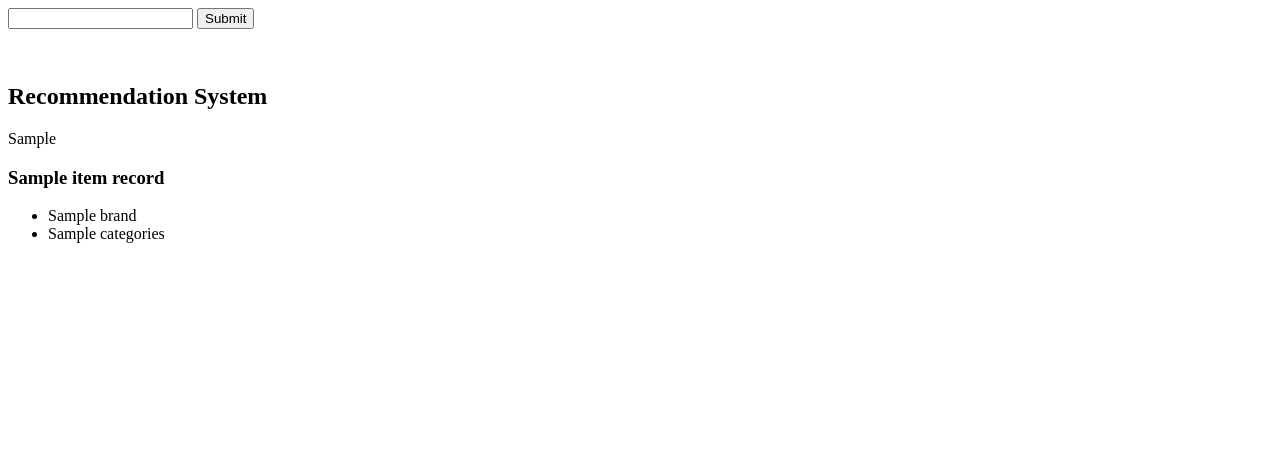
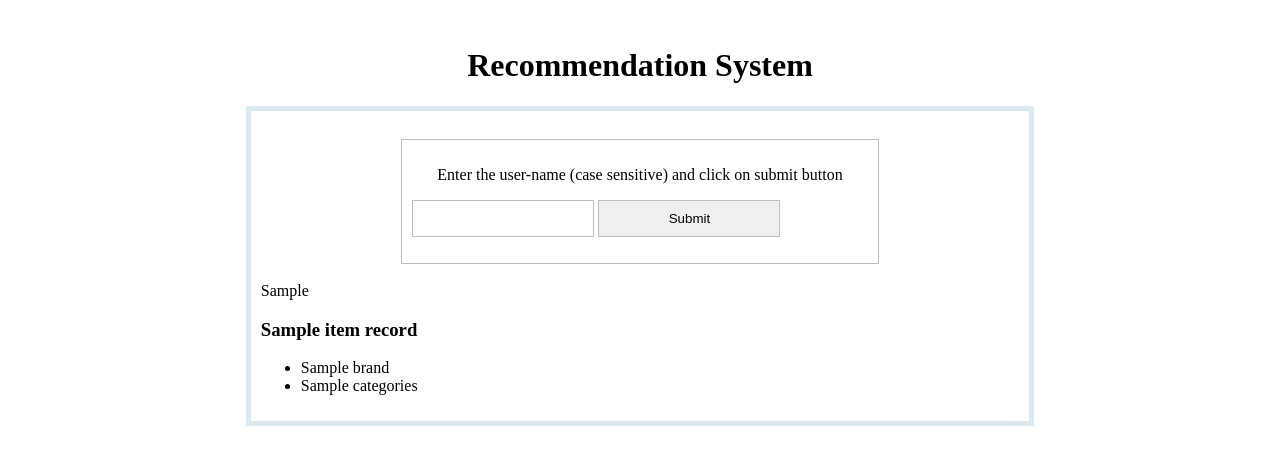
Before and after one commit to anutural/SBRS, a Flask app: template templates/index.html in a window 1280 px wide. Shown: the top 465 px of the page. Run offline with Flask 2, Linux system fonts and the light colour scheme; the template is opened without the code that fills it: most values are stand-ins (such as "Sample title", 1, 10 or a date in 2020); parts of the project's set-up code (start-up, migrations or seed data) failed here and were passed over.

Commit message:
15-02-2022 : Index page added  CSS, Not existing user

```diff
--- a/app.py
+++ b/app.py
@@ -17,8 +17,9 @@ recommendation_model_file_path = "Src_Model/recommendation.pkl"
 tfidf_model_file_path = "Src_Model/tfidf_model.pkl"
 reviews_file_path = "Data/sample30.csv"
 
-
-#Loading all the pickle files and inject that in model class
+#***********************************************************#
+#Loading all the pickle files and inject that in model class#
+#***********************************************************#
 def save_obj(obj, file_name ):
     with open(file_name + '.pkl', 'wb') as f:
         pickle.dump(obj, f, pickle.HIGHEST_PROTOCOL)
@@ -54,16 +55,19 @@ def set_up_model():
     model.set_tfidf_model(get_tfidf_model())
     model.set_up_text_processing()
     return model
-
+#***********************************************************#
 
 model = set_up_model()
 
 @app.route("/", methods=["POST", "GET"])
 def home():
     if request.method == "POST":
-        user = request.form['projectFilepath']
-        data_2 = model.get_recommendation_for_user(user)
-        return render_template('index.html', data=data_2, init_msg = "----")
+        user = str(request.form['projectFilepath'])
+        if model.validate_user(user):
+            data_2 = model.get_recommendation_for_user(user)
+            return render_template('index.html', data=data_2, init_msg = "Recommendations for " + user)
+        else:
+            return render_template('index.html', data = [], init_msg = "No such user found")
 
 
     if request.method == "GET":
--- a/templates/index.html
+++ b/templates/index.html
@@ -1,26 +1,57 @@
 <html>
     <head>
+        <style>
+            .center_text {
+                text-align: center;
+            }
 
+            .center {
+              margin: auto;
+              width: 60%;
+              border: 5px solid #dbe8ee;
+              padding: 10px;
+            }
+
+            .center_inner {
+              margin: auto;
+              width: 60%;
+              border: 1px solid rgb(185, 191, 197);
+              padding: 10px;
+            }
+
+            .center_user_form {
+              margin: auto;
+              width: 40%;
+              border: 1px solid rgb(185, 191, 197);
+              padding: 10px;
+            }
+        </style>
     </head>
 
     <body>
+        <br>
+        <div class = "center_text"><h1> Recommendation System </h1></div>
+        <div class="center">
+            <br>
 
-        <form action="#" method="post">
-            <input type="text" name="projectFilepath">
-            <input type="submit">
-        </form>
-
-        <br>
-        <h2> Recommendation System </h2>
-
+            <div class= "center_inner">
+            <form action="#" method="post">
+                <p class = "center_text">Enter the user-name (case sensitive) and click on submit button</p>
+                <input  class="center_user_form" type="text" name="projectFilepath">
+                <input class="center_user_form" type="submit">
+            </form>
+            </div>
+            <br>
 
             {{init_msg}}
+            <br>
             {% for item_record in data %}
-                    <h3><p>{{item_record.name}}</p></h3>
+                <h3><p>{{item_record.name}}</p></h3>
                     <ul>
                         <li>{{item_record.brand}}</li>
                         <li>{{item_record.categories}}</li>
                     </ul>
             {% endfor %}
+        </div>
     </body>
 </html>
```
Also changed, not shown: Src_Model/utility.py (+17 -23 lines), 2 other files.
